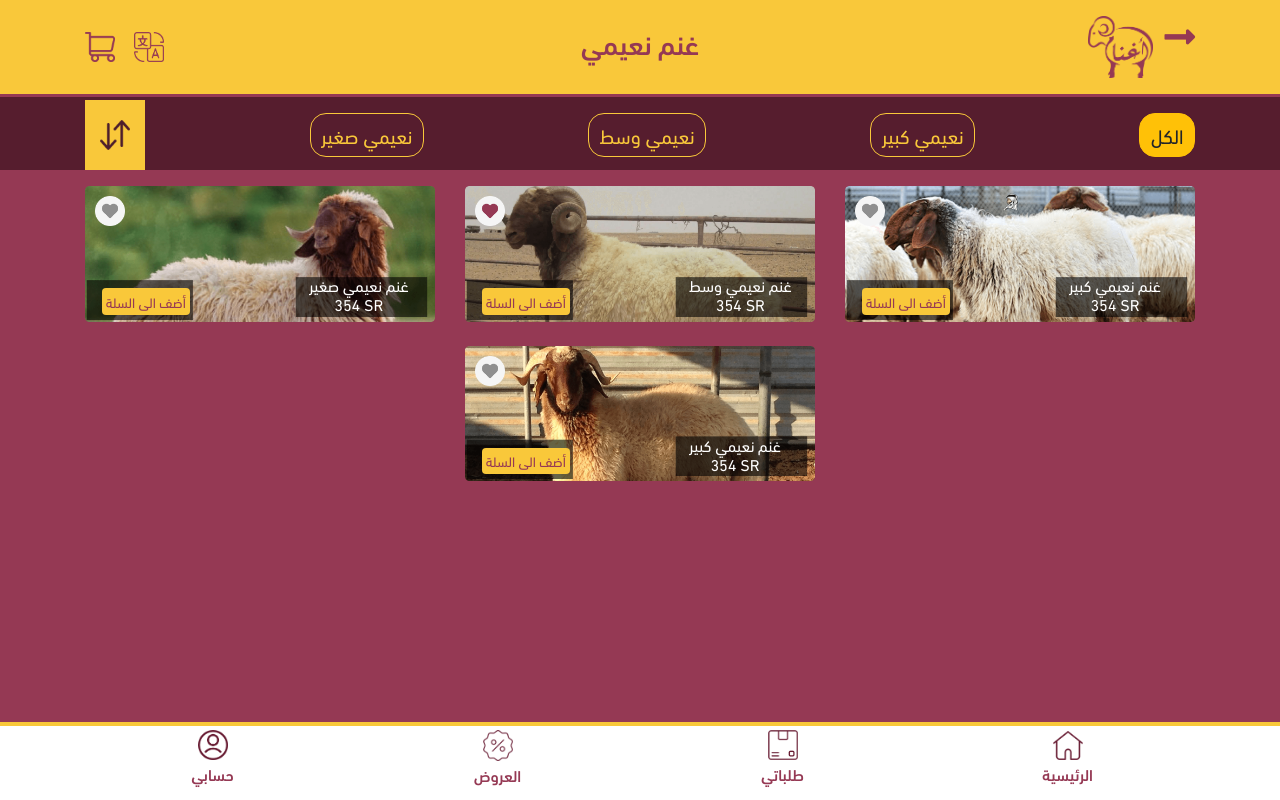
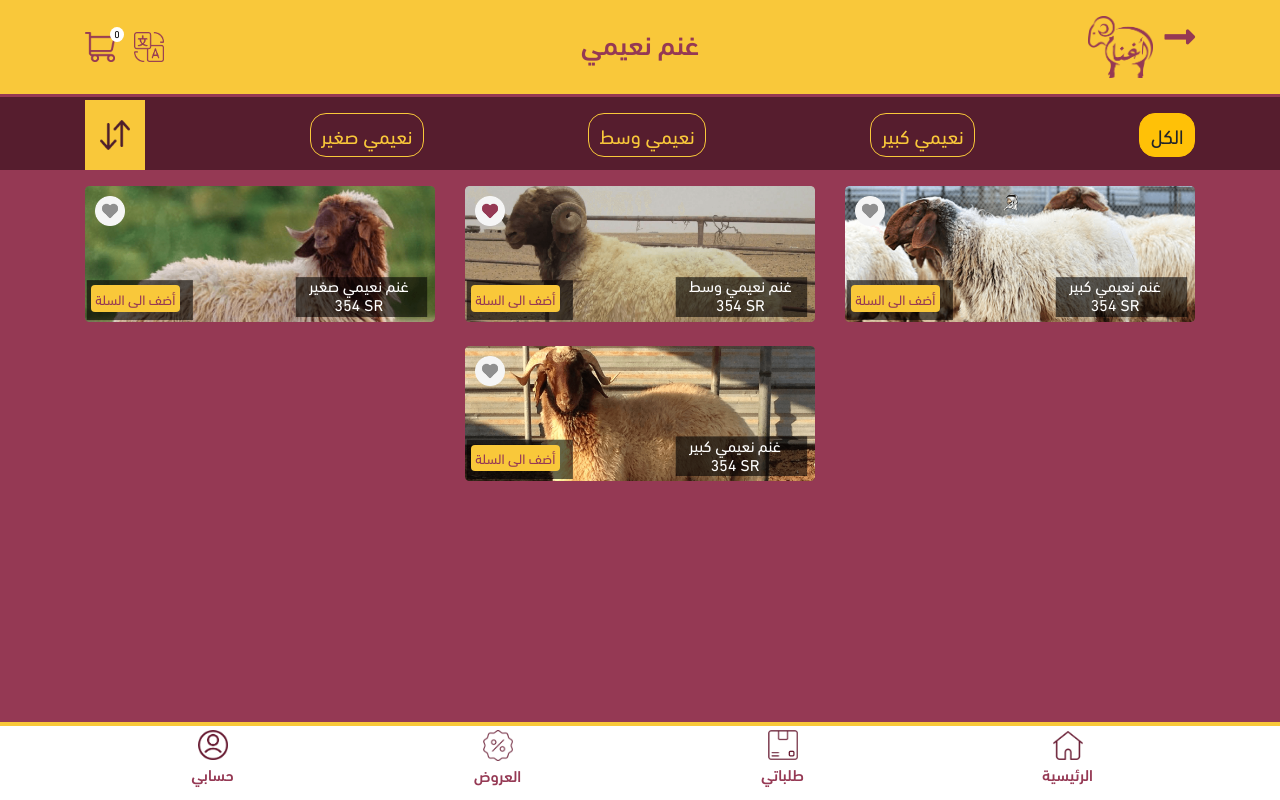
Before and after one commit to MarwaHindi90/shopping, a plain HTML site: page boxDetails.html in a window 1280 px wide. Drawn offline with Linux system fonts and the light colour scheme.

Commit message:
add number tocart

```diff
--- a/boxDetails.html
+++ b/boxDetails.html
@@ -47,7 +47,7 @@
                             </div>
                             <div class="col text-left icons">
                                 <a href="#"><img ml-2 class="img-fluid" src="img/icon-translation.png" alt=""></a>
-                                <a href="#"><img class="mr-3 img-fluid" src="img/icon-shopping-cart.png" alt=""></a>
+                                <a href="#"><img class="mr-3 img-fluid" src="img/icon-shopping-cart.png" alt=""><span class="item-no" id="cart-number">0</span></a>
                             </div>
                         </div>
                     </div>
@@ -84,7 +84,7 @@
                                     <h5 class="text-center">غنم نعيمي كبير<br> <bdi>SR</bdi> 354 </h5>
                                 </div>
                                 <div class="add">
-                                    <a class="btn d-block" href="#">أضف الى السلة</a>
+                                    <button type="button" class="btn d-block" id="btn-add" onclick="cot()">أضف الى السلة</button>
                                 </div>
                                 <div class="like">
                                     <img src="img/icon-like.png" alt="">
@@ -99,7 +99,7 @@
                                     <h5 class="text-center">غنم نعيمي وسط<br> <bdi>SR</bdi> 354 </h5>
                                 </div>
                                 <div class="add">
-                                    <a class="btn d-block" href="#">أضف الى السلة</a>
+                                    <button type="button" class="btn d-block" id="btn-add" onclick="cot()">أضف الى السلة</button>
                                 </div>
                                 <div class="like">
                                     <img src="img/icon-like-active.png" alt="">
@@ -114,7 +114,7 @@
                                     <h5 class="text-center">غنم نعيمي صغير<br> <bdi>SR</bdi> 354 </h5>
                                 </div>
                                 <div class="add">
-                                    <a class="btn d-block" href="#">أضف الى السلة</a>
+                                    <button type="button" class="btn d-block" id="btn-add" onclick="cot()">أضف الى السلة</button>
                                 </div>
                                 <div class="like">
                                     <img src="img/icon-like.png" alt="">
@@ -129,7 +129,7 @@
                                     <h5 class="text-center">غنم نعيمي كبير<br> <bdi>SR</bdi> 354 </h5>
                                 </div>
                                 <div class="add">
-                                    <a class="btn d-block" href="#">أضف الى السلة</a>
+                                    <button type="button" class="btn d-block" id="btn-add" onclick="cot()">أضف الى السلة</button>
                                 </div>
                                 <div class="like">
                                     <img src="img/icon-like.png" alt="">
--- a/css/style.css
+++ b/css/style.css
@@ -454,8 +454,8 @@ footer .active {
 
 .boxes-price .box-info .add {
     position: absolute;
-    bottom: 7px;
-    right: 70%;
+    bottom: 10px;
+    right: 73%;
     color: #fff;
 }
 
--- a/js/main.js
+++ b/js/main.js
@@ -1,4 +1,5 @@
 $(document).ready(function() {
+    // sidebar menu
     $("#menu-toggle").click(function(e) {
         e.preventDefault();
         // open sidebar
@@ -14,9 +15,8 @@ $(document).ready(function() {
         $('.overlay-page').removeClass('toggled');
     });
 
-
-
-
+    // ================================================================================ //
+    // Slider
     $('.slider-carousel').owlCarousel({
         rtl: true,
         loop: true,
@@ -28,4 +28,17 @@ $(document).ready(function() {
         singleItem: true,
 
     })
+
+
 });
+// =================================================================================//
+// Add to cart
+var btn = document.getElementById('btn-add');
+var spn = document.getElementById('cart-number');
+
+let count = 0;
+
+function cot() {
+    count += 1;
+    document.getElementById('cart-number').innerHTML = count;
+}
```
Also changed, not shown: index.html (+2 -2 lines).
